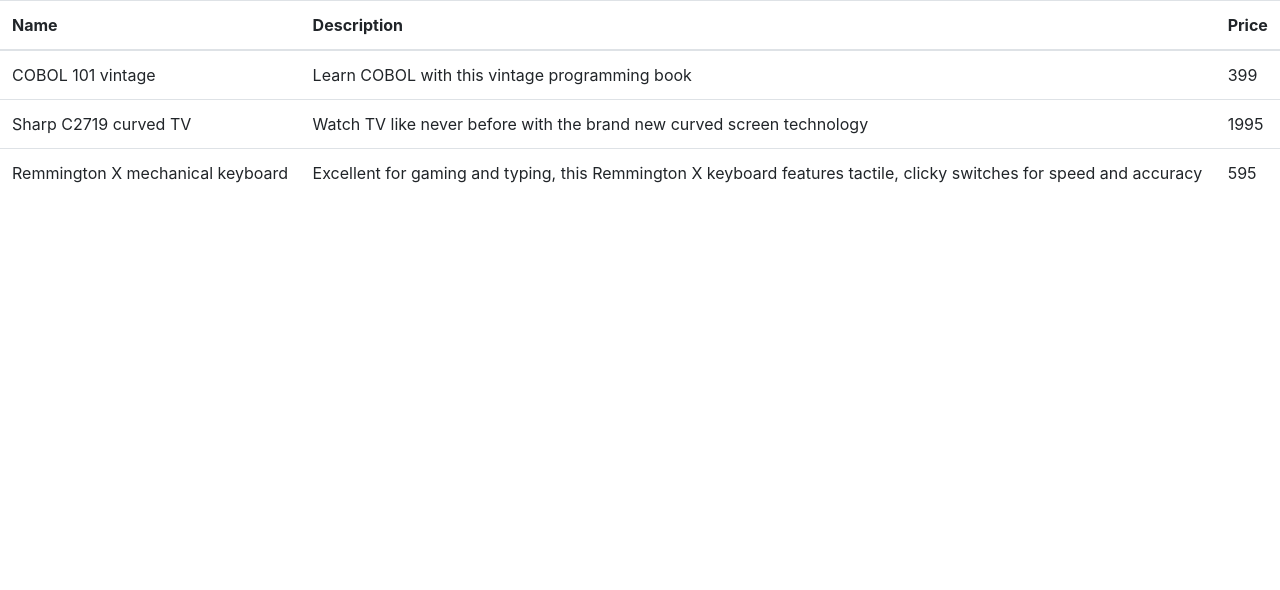
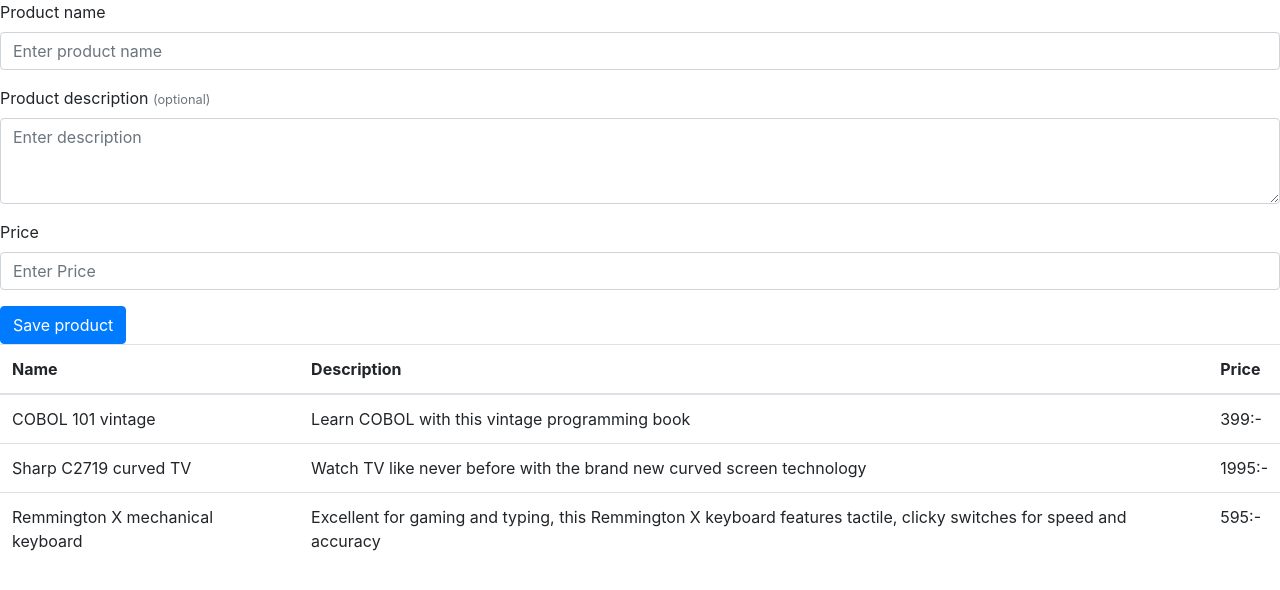
Before and after one commit to CharlFrancois/tutorialvuecommerce, a Vue app: page / in a window 1280 px wide. Shown: the top 590 px of the page. Built offline with nearby package versions, Linux system fonts and the light colour scheme.

Commit message:
:sparkles: Introducing Add a products

```diff
--- a/src/components/ManageProducts.vue
+++ b/src/components/ManageProducts.vue
@@ -1,14 +1,70 @@
 <template>
-  <product-list/>
+  <section>
+    <save-product-form
+      :product="productInForm"
+      v-on:submit="onFormSave"></save-product-form>
+    <product-list
+      :products="products">
+    </product-list>
+  </section>
 </template>
 
 <script>
   import ProductList from '@/components/ManageProducts/ProductList'
+  import SaveProductForm from '@/components/ManageProducts/SaveProductForm'
+  import uuid from 'uuid'
+
+  const initialData = () => {
+    return{
+      productInForm:{
+        id: null,
+        name: '',
+        description: '',
+        price: null
+      },
+      products:[
+        {
+          id: 'cc919e21-ae5b-5e1f-d023-c40ee669520c',
+          name: 'COBOL 101 vintage',
+          description: 'Learn COBOL with this vintage programming book',
+          price: 399
+        },
+        {
+          id: 'bcd755a6-9a19-94e1-0a5d-426c0303454f',
+          name: 'Sharp C2719 curved TV',
+          description: 'Watch TV like never before with the brand new curved screen technology',
+          price: 1995
+        },
+        {
+          id: '727026b7-7f2f-c5a0-ace9-cc227e686b8e',
+          name: 'Remmington X mechanical keyboard',
+          description: 'Excellent for gaming and typing, this Remmington X keyboard ' +
+            'features tactile, clicky switches for speed and accuracy',
+          price: 595
+        }
+      ]
+    }
+  }
 
   export default {
     name: 'ManageProducts',
     components: {
-      ProductList
+      ProductList,
+      SaveProductForm
+    },
+    data: initialData,
+    methods:{
+      onFormSave (product) {
+        // Generate an id using the third-party lib 'uuid'
+        product.id = uuid.v4()
+        //add it to the product list
+        this.products.push(product)
+        // reset the form
+        this.resetProductInForm()
+      },
+      resetProductInForm(){
+        this.productInForm = initialData().productInForm
+      }
     }
   }
 </script>
--- a/src/components/ManageProducts/ProductList.vue
+++ b/src/components/ManageProducts/ProductList.vue
@@ -11,7 +11,7 @@
     <tr v-for="product in products" track-by="id">
       <td>{{product.name}}</td>
       <td>{{product.description}}</td>
-      <td>{{product.price}}</td>
+      <td>{{product.price}}:-</td>
     </tr>
     </tbody>
   </table>
@@ -19,32 +19,7 @@
 
 <script>
   export default {
-    name: 'ProductList',
-    data(){
-      return{
-        products:[
-          {
-            id: 'cc919e21-ae5b-5e1f-d023-c40ee669520c',
-            name: 'COBOL 101 vintage',
-            description: 'Learn COBOL with this vintage programming book',
-            price: 399
-          },
-          {
-            id: 'bcd755a6-9a19-94e1-0a5d-426c0303454f',
-            name: 'Sharp C2719 curved TV',
-            description: 'Watch TV like never before with the brand new curved screen technology',
-            price: 1995
-          },
-          {
-            id: '727026b7-7f2f-c5a0-ace9-cc227e686b8e',
-            name: 'Remmington X mechanical keyboard',
-            description: 'Excellent for gaming and typing, this Remmington X keyboard ' +
-              'features tactile, clicky switches for speed and accuracy',
-            price: 595
-          }
-        ]
-      }
-    }
+    props:['products']
   }
 </script>
 
--- /dev/null
+++ b/src/components/ManageProducts/SaveProductForm.vue
@@ -0,0 +1,33 @@
+<template>
+  <form>
+    <div class="form-group">
+      <label for="productName">Product name</label>
+      <input type="text" v-model="product.name" class="form-control" id="productName" maxlength="32" placeholder="Enter product name">
+    </div>
+    <div class="form-group">
+      <label for="productDescription">Product description <small class="text-muted">(optional)</small></label>
+      <textarea class="form-control" v-model="product.description" id="productDescription" rows="3" maxlength="128" placeholder="Enter description"></textarea>
+    </div>
+    <div class="form-group">
+      <label for="price">Price</label>
+      <input type="number" v-model="product.price" class="form-control" id="price" placeholder="Enter Price" number>
+    </div>
+    <button type="submit" v-on:click.prevent="onsubmit" class="btn btn-primary">Save product</button>
+  </form>
+</template>
+
+<script>
+  export default {
+    name: "SaveProductForm",
+    props:['product'],
+    methods:{
+      onsubmit(){
+        this.$emit('submit', this.product)
+      }
+    }
+  }
+</script>
+
+<style scoped>
+
+</style>
```
